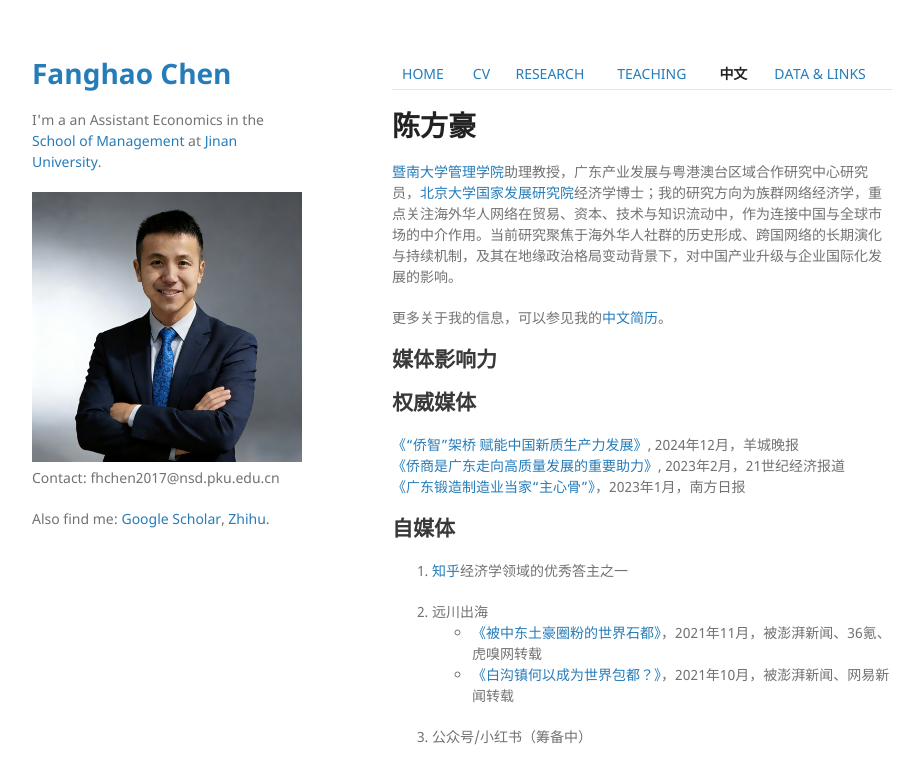
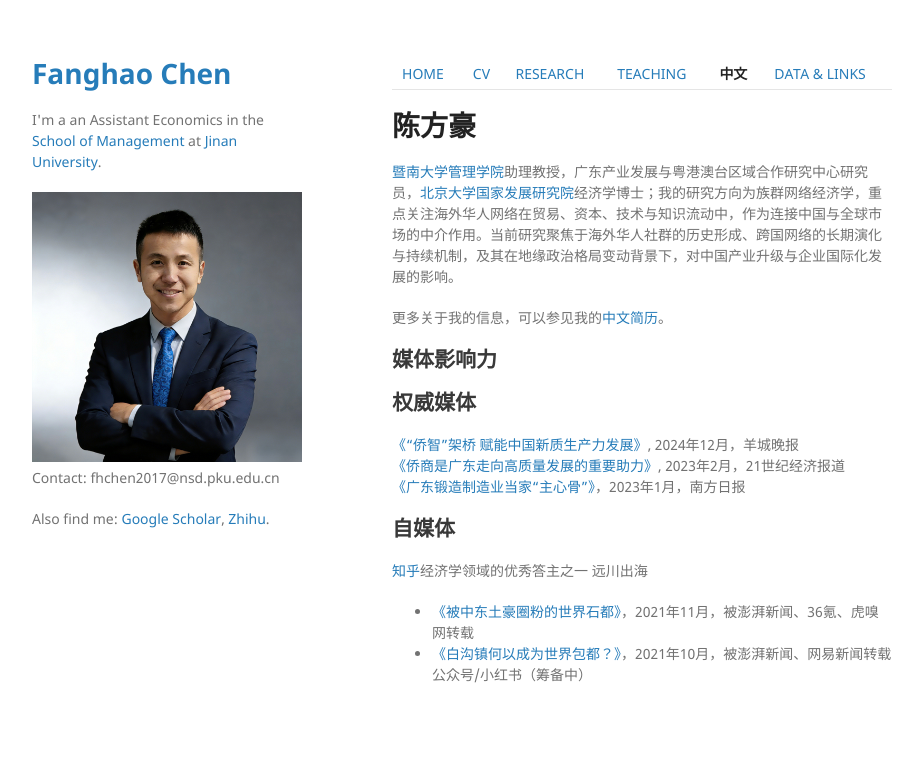
Before and after one commit to FanghaoChen/homepage, a Jekyll site: the page built from chinesepage.md, in a window 1280 px wide. Shown: the top 784 px of the page, without its empty margins (178-1100 px from the left). Built offline with Jekyll 4.4.1, drawn with Linux system fonts in a browser that asks for light colours; our own code applies the rules of GitHub Pages for plain Markdown files; part of the change alters nothing that is shown.

```diff
--- a/chinesepage.md
+++ b/chinesepage.md
@@ -15,10 +15,8 @@
 
 ## 自媒体 <br/>
 
-1. [知乎](https://www.zhihu.com/people/hongo-chin)经济学领域的优秀答主之一
-
-2. 远川出海 <br/>
+[知乎](https://www.zhihu.com/people/hongo-chin)经济学领域的优秀答主之一
+远川出海 <br/>
 * [《被中东土豪圈粉的世界石都》](https://mp.weixin.qq.com/s?__biz=MzkzMTAyOTU3Nw==&mid=2247489455&idx=1&sn=4c3c71002cf900a43247b081f6fd6526&chksm=c2706089f507e99fe98f530b2cc87c3a2461b6c9e90aa77e108e42b138561f3f56ee8a9fb38a&mpshare=1&scene=2&srcid=1127iTPFctEMJkf4I8FkZG5c&sharer_sharetime=1638023245653&sharer_shareid=009d752390d3ca9d149b0d31038375f0#rd)，2021年11月，被澎湃新闻、36氪、虎嗅网转载 <br/>
 * [《白沟镇何以成为世界包都？》](https://mp.weixin.qq.com/s?__biz=MzIwMDY2NTgwMA==&mid=2247496921&idx=2&sn=21814aafcddff29e9559c51492f0b2d5&chksm=96fb0b7ea18c8268550c36ee750add523b15bdf443f57d6fd045e29ec6a63e11858a6dbad589&mpshare=1&scene=24&srcid=0929OR5EATf5H2gTLREzsDlD&sharer_sharetime=1632905192849&sharer_shareid=009d752390d3ca9d149b0d31038375f0#rd)，2021年10月，被澎湃新闻、网易新闻转载 <br/>
-
-3. 公众号/小红书（筹备中） <br/>
+公众号/小红书（筹备中） <br/>
```
